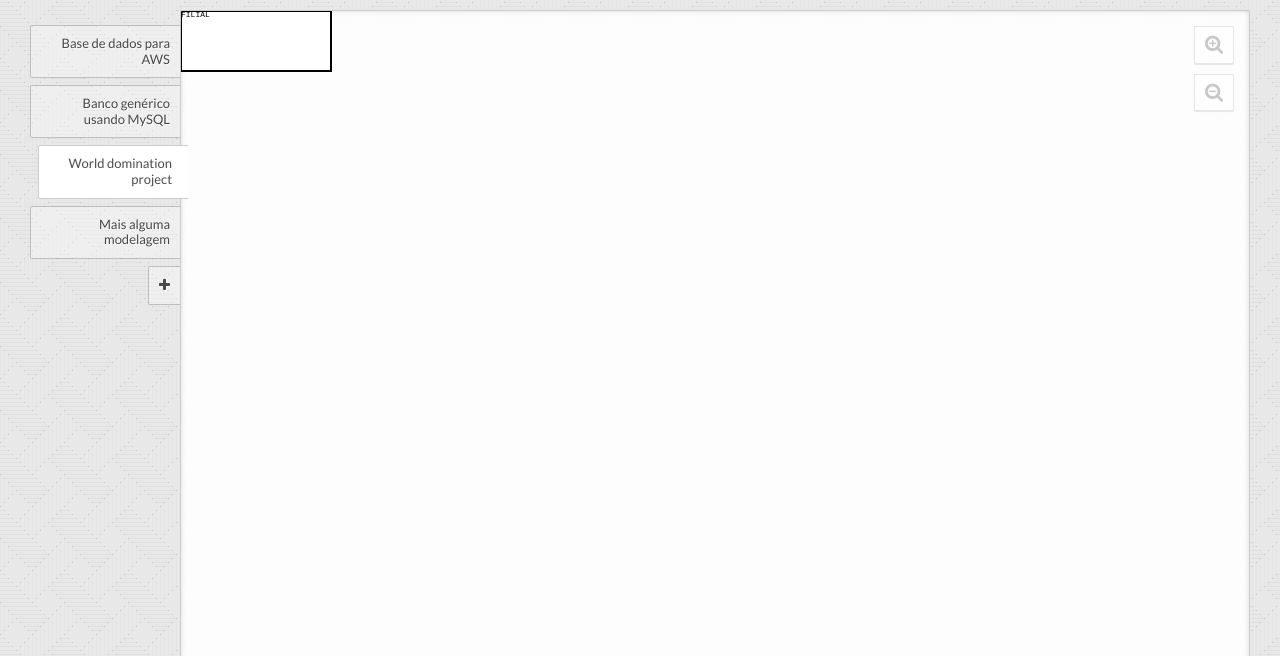
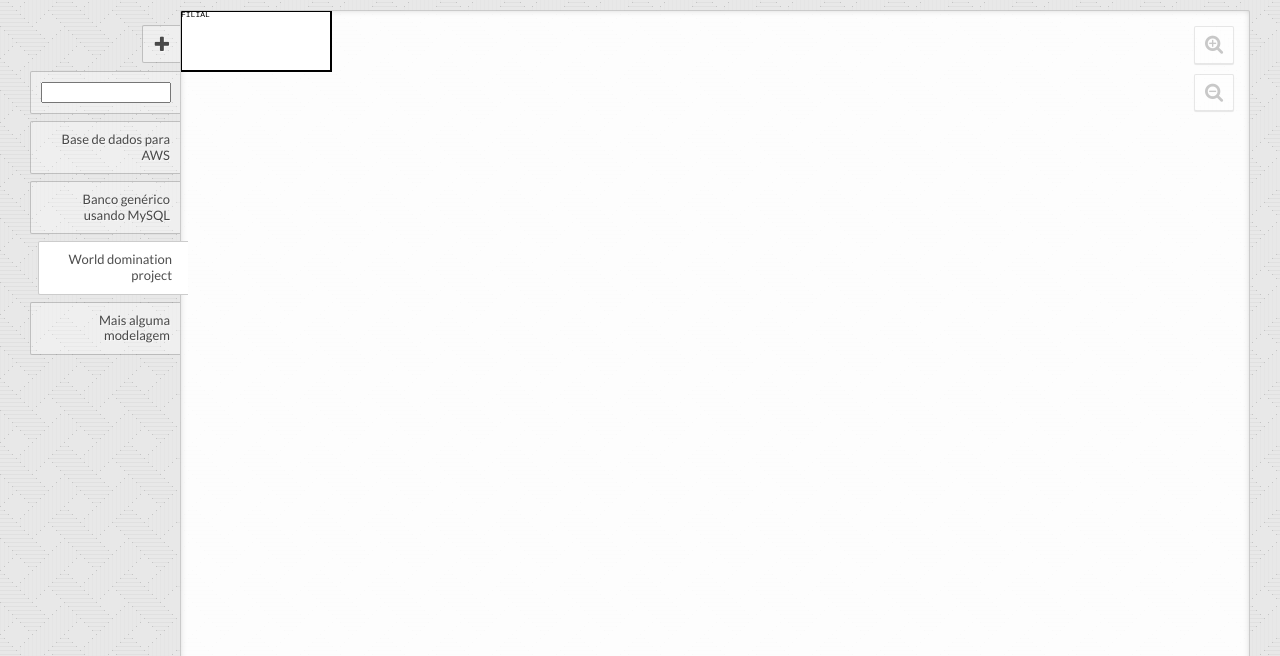
Before and after one commit to miltonbsn/brmodelocloud, a plain HTML site: page index.html in a window 1280 px wide. Shown: the part 70-726 px from the top of the page. Drawn offline with nearby package versions, Linux system fonts and the light colour scheme; a script that the page names is missing.

Commit message:
Adição de modelos
- Item novo passa para o topo da lista;
- Opção pra escolher entre Conceitual e lógico;
- Tap com input dar nome ao modelo;

```diff
--- a/css/effects.css
+++ b/css/effects.css
@@ -3,7 +3,7 @@
 /*********************************************************************/
 .userInfo .options {transition: 0.3s width ease;}
 
-.modelList li a {transition: 0.5s background ease;}
+.modelList li {transition: 0.5s background ease;}
 
 .visibleModel .viewMode,
 .visibleModel > footer {transition: 0.3s opacity ease; }
--- a/css/styles.css
+++ b/css/styles.css
@@ -185,17 +185,17 @@ i > span {display: none;}
 	top: 0;
 	left: 0;
 	width: 150px;
+	padding-top: 46px;
 	margin-top: 15px;
 }
 
 .modelList li {
+	position: relative;
+	cursor: pointer;
 	list-style: none;
-	margin-bottom: 7px;
-}
-
-.modelList li a {
 	display: block;
 	padding: 10px 10px;
+	margin-bottom: 7px;
 	overflow: hidden;
 	font-size: 1.3em;
 	line-height: 1.2em;
@@ -207,12 +207,12 @@ i > span {display: none;}
 	background: rgba(255,255,255, 0.3);
 }
 
-.modelList li a:hover {
+.modelList li:hover {
 	text-decoration: none;
 	background: rgba(255,255,255, 1);
 }
 
-.modelList .active a {
+.modelList .active {
 	position: relative;
 	right: -8px;
 	padding-right: 16px;
@@ -221,14 +221,43 @@ i > span {display: none;}
 }
 
 .modelList .newModel {
-	display: inline-block;
-	float: right;
+	position: absolute;
+	top: 0;
+	right: 0;
+	width: 38px;
+	height: 38px;
+	overflow: hidden;
+	padding: 0;
 }
 
-.modelList .newModel a {
+.modelList .newModel:hover {
+	width: 115px;
+}
+
+.modelList .newModel > strong {
+	display: block;
+	float: left;
+	width: 38px;
+	height: 38px;
+	padding: 10px;
 	font-size: 1.4em;
 	font-weight: bold;
 	text-align: center;
+}
+
+.modelList .newModel > strong:hover {background: rgba(0,0,0, 0.1);}
+
+.modelList .newModel:hover > strong:first-child,
+.modelList .newModel:hover > strong:first-child:hover {
+	cursor: default;
+	background: transparent;
+}
+
+.modelList .newModel:hover > strong:first-child i,
+.modelList .newModel:hover > strong:first-child:hover i {opacity: 0.1;}
+
+.modelList .naming > input {
+	width: 130px;
 }
 
 /***********************************************************/
--- a/index.html
+++ b/index.html
@@ -49,11 +49,16 @@
 	<section class="content cf">
 		<nav class="modelList">
 			<ul>
-				<li><a href="#">Base de dados para AWS</a></li>
-				<li><a href="#">Banco genérico usando MySQL</a></li>
-				<li class="active"><a href="#">World domination project</a></li>
-				<li><a href="#">Mais alguma modelagem</a></li>
-				<li class="newModel"><a href="#"><i class="fa fa-plus"></i></a></li>
+				<li class="newModel">
+					<strong><i class="fa fa-plus"></i></strong>
+					<strong>C</strong>
+					<strong>L</strong>
+				</li><!-- End .newModel -->
+				<li class="naming"><input type="text" name="" value="" /></li>
+				<li>Base de dados para AWS</li>
+				<li>Banco genérico usando MySQL</li>
+				<li class="active">World domination project</li>
+				<li>Mais alguma modelagem</li>
 			</ul>
 		</nav>
 		<section class="visibleModel" id="content">
```
